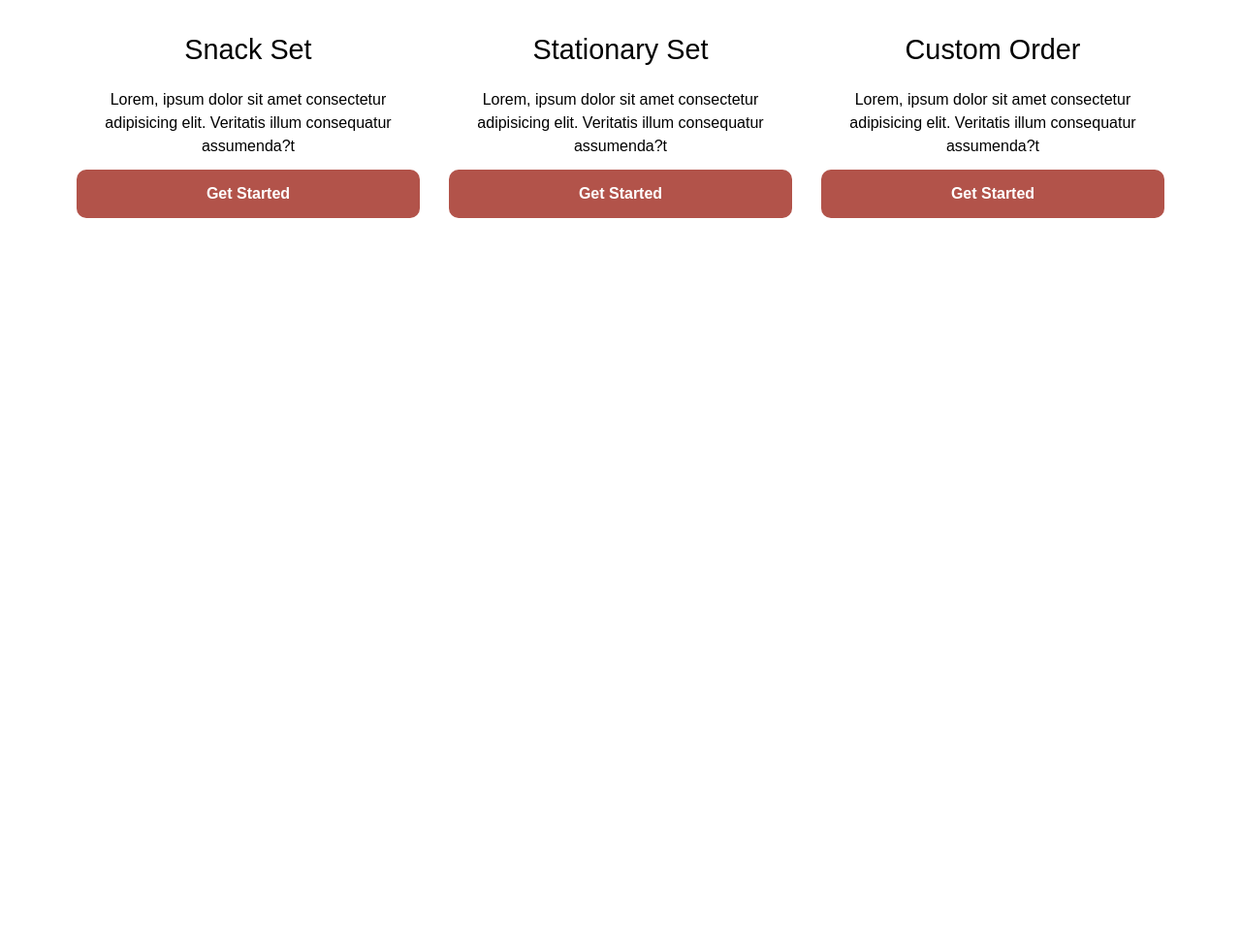
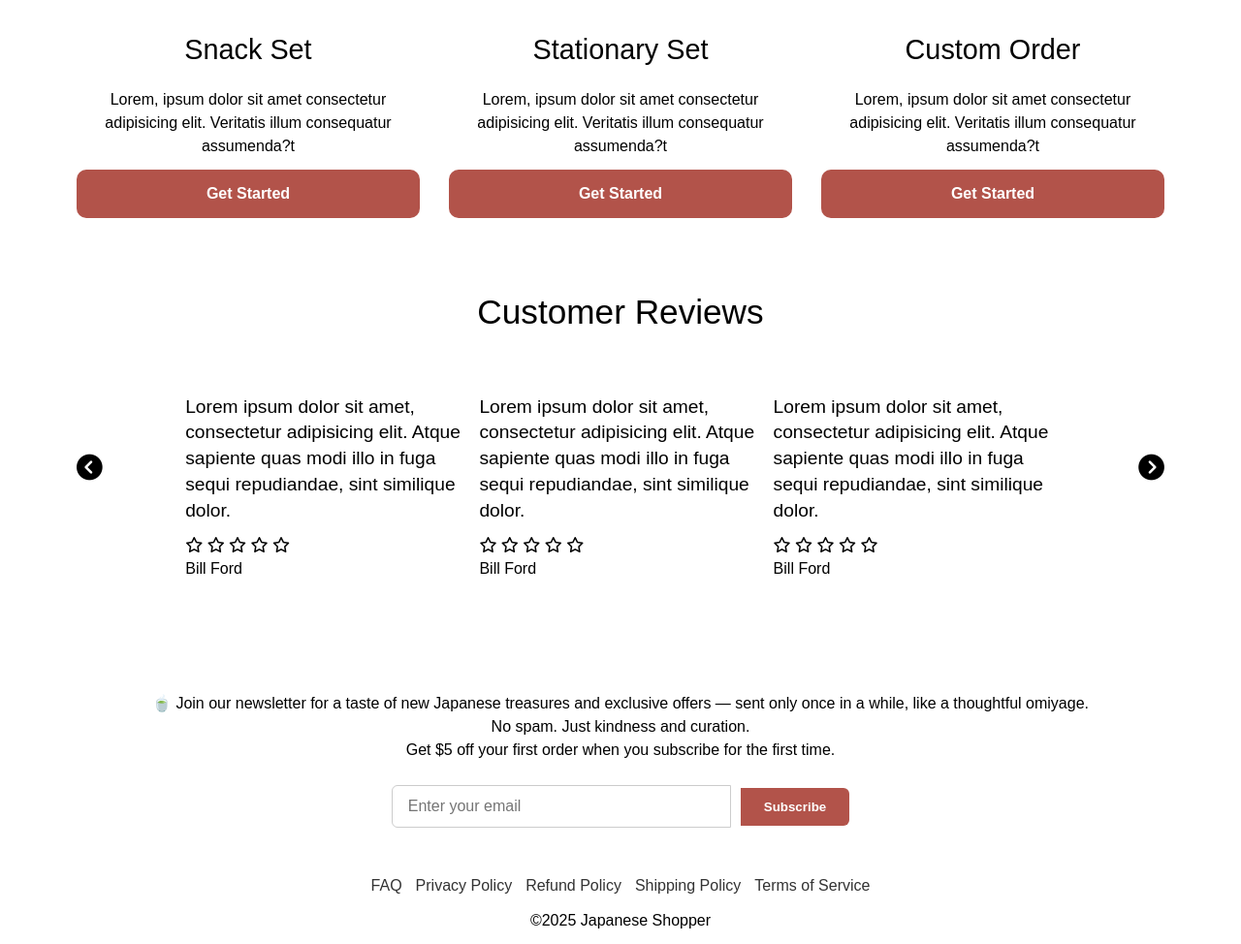
Before and after one commit to Alfrey-Chan/PersonalShopper, a plain HTML site: page index.html in a window 1280 px wide. Shown: the part 1017-1991 px from the top of the page at 97% size. Before the commit the page ends 1274 px from the top, so only its background shows below. Drawn offline with Linux system fonts and the light colour scheme.

Commit message:
Implement Review, Newsletter and Footer sections

```diff
--- a/index.html
+++ b/index.html
@@ -52,7 +52,8 @@
 						Your Own Personal Japanese Shopper
 					</h1>
 					<p class="hero-text text-md">
-						Simply a service where Japanese locals shop items, carefully package and ships them to you.
+						Simply a service where Japanese locals shop, carefully package and
+						ship items to you.
 					</p>
 					<div class="hero-buttons">
 						<a href="#" class="btn btn-primary">View services</a>
@@ -76,7 +77,7 @@
 							Lorem, ipsum dolor sit amet consectetur adipisicing elit.
 							Veritatis illum consequatur assumenda?t
 						</p>
-                        <a href="#" class="btn btn-primary">Get Started</a>
+						<a href="#" class="btn btn-primary">Get Started</a>
 					</div>
 
 					<div class="card">
@@ -88,7 +89,7 @@
 							Lorem, ipsum dolor sit amet consectetur adipisicing elit.
 							Veritatis illum consequatur assumenda?t
 						</p>
-                        <a href="#" class="btn btn-primary">Get Started</a>
+						<a href="#" class="btn btn-primary">Get Started</a>
 					</div>
 
 					<div class="card">
@@ -100,14 +101,112 @@
 							Lorem, ipsum dolor sit amet consectetur adipisicing elit.
 							Veritatis illum consequatur assumenda?t
 						</p>
-                        <a href="#" class="btn btn-primary">Get Started</a>
+						<a href="#" class="btn btn-primary">Get Started</a>
 					</div>
 				</div>
 			</div>
 		</section>
 
 		<!-- Testinomials -->
+		<section class="testinomials">
+			<h2 class="testinomials-heading text-xl">Customer Reviews</h2>
 
+			<div class="container">
+				<button class="review-nav-btn previous-review">
+					<i class="fa-solid fa-circle-chevron-left fa-2xl next-review-btn"></i>
+				</button>
+				<div class="testinomial-cards">
+					<div class="testinomial-card">
+						<p class="testinomial-text text-md">
+							Lorem ipsum dolor sit amet, consectetur adipisicing elit. Atque
+							sapiente quas modi illo in fuga sequi repudiandae, sint similique
+							dolor.
+						</p>
+						<div class="testinomial-star-container">
+							<i class="fa-regular fa-star"></i>
+							<i class="fa-regular fa-star"></i>
+							<i class="fa-regular fa-star"></i>
+							<i class="fa-regular fa-star"></i>
+							<i class="fa-regular fa-star"></i>
+						</div>
+						<p class="testinomial-username">Bill Ford</p>
+					</div>
+
+					<div class="testinomial-card">
+						<p class="testinomial-text text-md">
+							Lorem ipsum dolor sit amet, consectetur adipisicing elit. Atque
+							sapiente quas modi illo in fuga sequi repudiandae, sint similique
+							dolor.
+						</p>
+						<div class="testinomial-star-container">
+							<i class="fa-regular fa-star"></i>
+							<i class="fa-regular fa-star"></i>
+							<i class="fa-regular fa-star"></i>
+							<i class="fa-regular fa-star"></i>
+							<i class="fa-regular fa-star"></i>
+						</div>
+						<p class="testinomial-username">Bill Ford</p>
+					</div>
+
+					<div class="testinomial-card">
+						<p class="testinomial-text text-md">
+							Lorem ipsum dolor sit amet, consectetur adipisicing elit. Atque
+							sapiente quas modi illo in fuga sequi repudiandae, sint similique
+							dolor.
+						</p>
+						<div class="testinomial-star-container">
+							<i class="fa-regular fa-star"></i>
+							<i class="fa-regular fa-star"></i>
+							<i class="fa-regular fa-star"></i>
+							<i class="fa-regular fa-star"></i>
+							<i class="fa-regular fa-star"></i>
+						</div>
+						<p class="testinomial-username">Bill Ford</p>
+					</div>
+				</div>
+				<button class="review-nav-btn next-review">
+					<i
+						class="fa-solid fa-circle-chevron-right fa-2xl next-review-btn"
+					></i>
+				</button>
+			</div>
+		</section>
+
+		<!-- Email -->
+		<section class="newsletter">
+			<div class="container">
+				<p class="email-newsletter__text">
+					🍵 Join our newsletter for a taste of new Japanese treasures and
+					exclusive offers — sent only once in a while, like a thoughtful
+					omiyage.<span style="display: block"
+						>No spam. Just kindness and curation.</span
+					>
+				</p>
+				<p class="email-newsletter__subtext">
+					Get $5 off your first order when you subscribe for the first time.
+				</p>
+
+				<form action="" class="newsletter-form">
+					<input type="email" placeholder="Enter your email" required />
+					<button type="submit">Subscribe</button>
+				</form>
+			</div>
+		</section>
+
+		<!-- Footer -->
+		<section class="footer">
+			<div class="container">
+				<ul class="footer-links">
+					<li><a href="#">FAQ</a></li>
+					<li><a href="#">Privacy Policy</a></li>
+					<li><a href="#">Refund Policy</a></li>
+					<li><a href="#">Shipping Policy</a></li>
+					<li><a href="#">Terms of Service</a></li>
+				</ul>
+				<div class="contact"></div>
+			</div>
+			<p class="copyright">©2025 Japanese Shopper</p>
+		</section>
 
 		<script src="js/main.js"></script>
 	</body>
--- a/style.css
+++ b/style.css
@@ -132,6 +132,82 @@ ul {
 }
 
 /* Testinomials */
+.testinomials-heading {
+	text-align: center;
+}
+
+.testinomials .container {
+	display: flex;
+	align-items: center;
+	margin-bottom: 4.2rem;
+}
+
+.testinomial-cards {
+	display: flex;
+	justify-content: space-between;
+	align-items: center;
+	gap: 12px;
+	margin: 0 auto;
+	width: 80%;
+}
+
+.testinomials .review-nav-btn {
+	background: none;
+	border: none;
+	outline: none;
+	cursor: pointer;
+}
+
+/* Newsletter */
+.newsletter {
+	text-align: center;
+	padding: 3rem 1rem;
+	/* background-color: var(--primary-color); */
+}
+
+.newsletter-form {
+	margin-top: 1.5rem;
+	display: flex;
+	flex-direction: column;
+	align-items: center;
+	gap: 10px;
+}
+
+.newsletter-form input {
+	padding: 0.75rem 1rem;
+	width: 100%;
+	max-width: 350px;
+	border: 1px solid #ccc;
+	border-radius: 6px;
+	font-size: 1rem;
+}
+
+.newsletter-form button {
+	padding: 0.75rem 1.5rem;
+	background-color: var(--primary-color);
+	color: white;
+	border: none;
+	border-radius: 6px;
+	font-weight: 600;
+	cursor: pointer;
+	transition: background-color 0.3s ease;
+}
+
+.newsletter-form button:hover {
+	background-color: #993e38;
+}
+
+/* Footer */
+.footer .container .footer-links {
+    display: flex;
+    justify-content: center;
+    gap: 14px;
+}
+
+.footer .copyright {
+    padding: 0.75rem;
+    justify-self: center;
+}
 
 /* Utility Classes */
 .container {
@@ -226,3 +302,20 @@ ul {
 	border-radius: 10px;
 	/* padding: 20px; */
 }
+
+@media (min-width: 600px) {
+	.newsletter-form {
+		flex-direction: row;
+		justify-content: center;
+	}
+
+	.newsletter-form input {
+		border-top-right-radius: 0;
+		border-bottom-right-radius: 0;
+	}
+
+	.newsletter-form button {
+		border-top-left-radius: 0;
+		border-bottom-left-radius: 0;
+	}
+}
```
